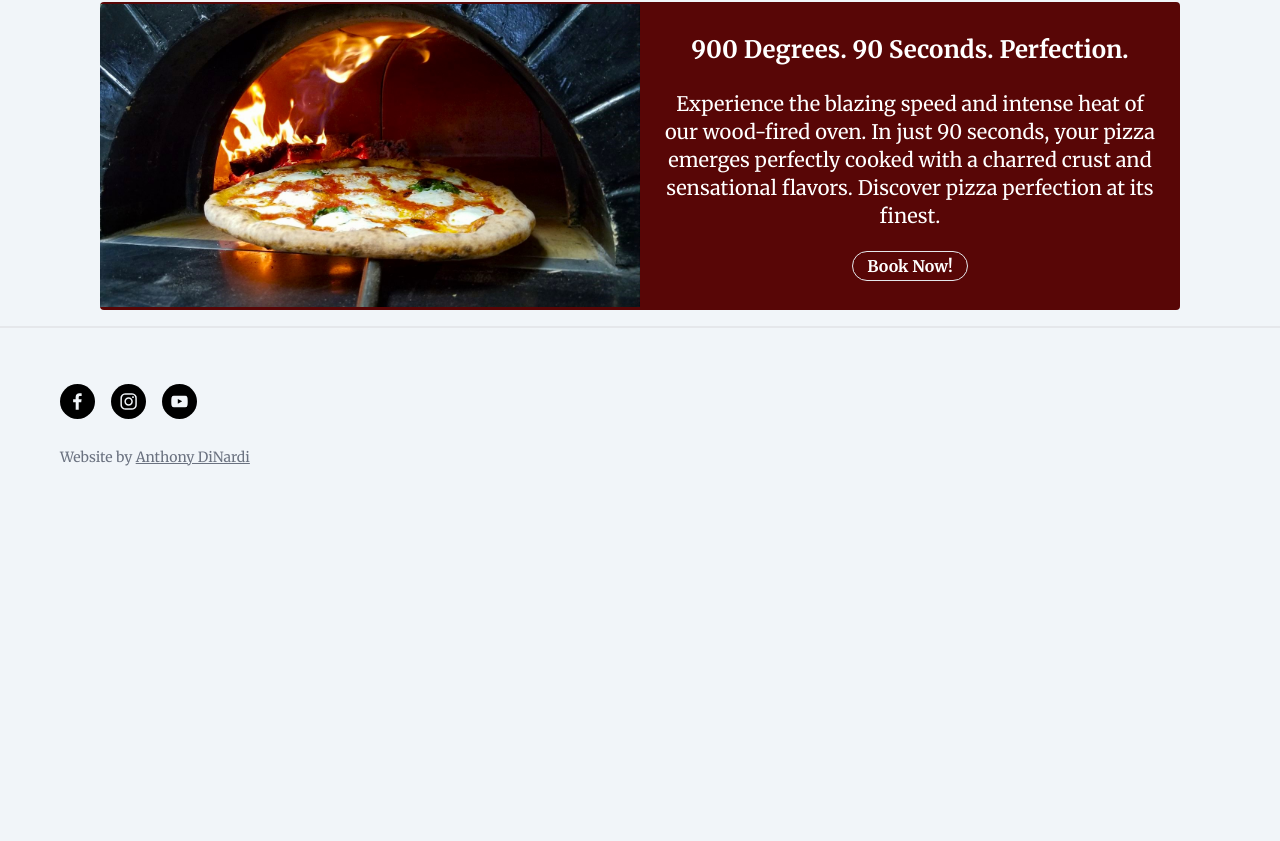
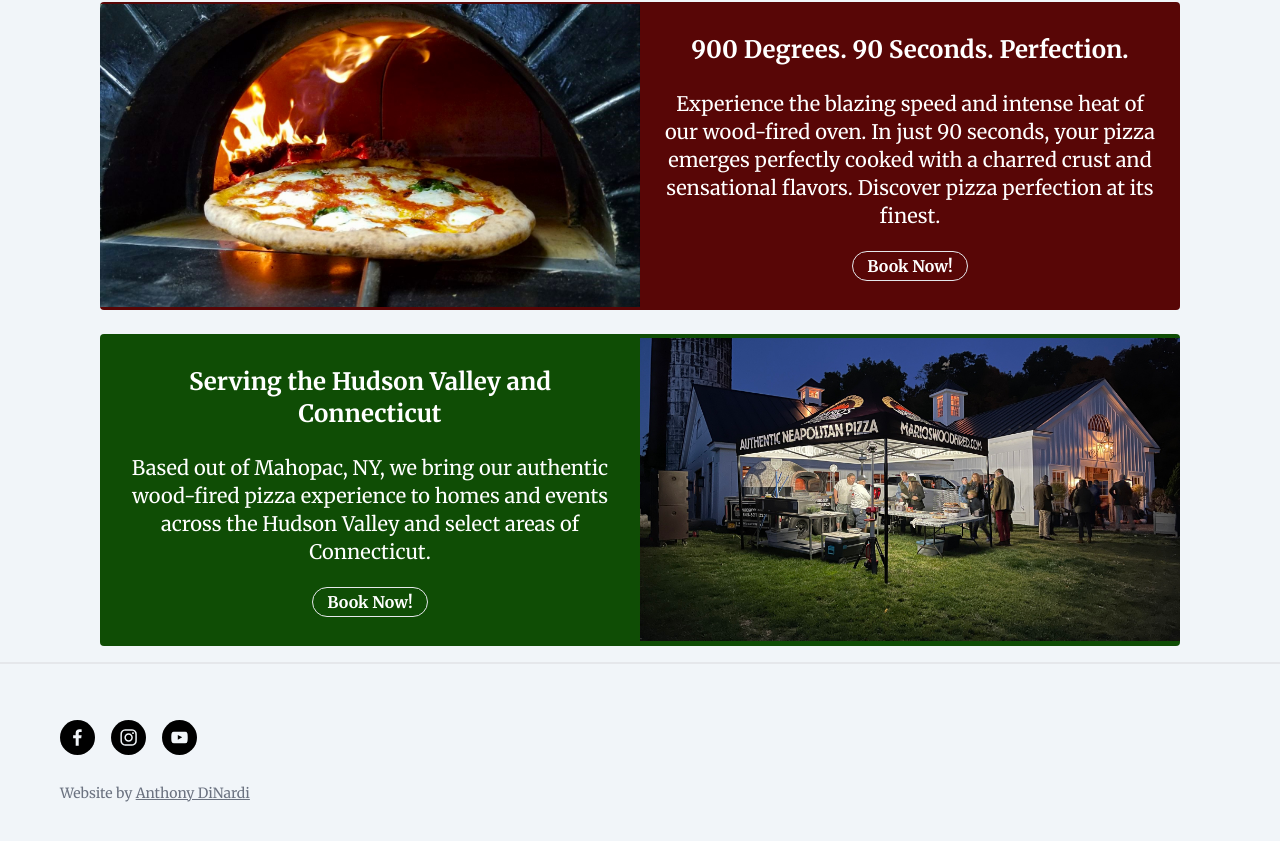
Before and after one commit to anthonydinardi/marios-woodfired, a Next.js app: page / in a window 1280 px wide. Shown: the part 987-1828 px from the top of the page. Before the commit the page ends 1510 px from the top, so only its background shows below. Built offline with nearby package versions, Linux system fonts and the light colour scheme.

Commit message:
Add location information to Contact Us and Home pages

```diff
--- a/app/contact-us/page.tsx
+++ b/app/contact-us/page.tsx
@@ -39,6 +39,7 @@ export default function Page() {
       <div className="space-y-12">
         <div className="border-b border-gray-900/10 pb-12">
           <h2 className="text-lg font-semibold leading-7 text-gray-900">Contact Us!</h2>
+          <h3 className="text-sm font-semibold leading-7 text-gray-900">Located in Mahopac, NY, proudly serving the Hudson Valley and select areas of Connecticut.</h3>
 
           <div className="mt-10 grid grid-cols-1 gap-x-6 gap-y-8 sm:grid-cols-6">
             <div className="sm:col-span-3">
--- a/app/page.tsx
+++ b/app/page.tsx
@@ -35,6 +35,17 @@ export default function Home() {
         subtitle='Experience the blazing speed and intense heat of our wood-fired oven. In just 90 seconds, your pizza emerges perfectly cooked with a charred crust and sensational flavors. Discover pizza perfection at its finest.'
         imagePath='/img/pizza-in-oven.jpg'
         imageFirst={true} />
+
+      <BillboardCard
+        backgroundColor='bg-[#0F4D05]'
+        buttonColor='000000'
+        buttonLink='/contact-us'
+        buttonText='Book Now!'
+        textColor='text-[#ffffff]'
+        title='Serving the Hudson Valley and Connecticut'
+        subtitle='Based out of Mahopac, NY, we bring our authentic wood-fired pizza experience to homes and events across the Hudson Valley and select areas of Connecticut.'
+        imagePath='/img/tent-at-night.jpg'
+        imageFirst={false} />
     </main>
   )
 }
```
